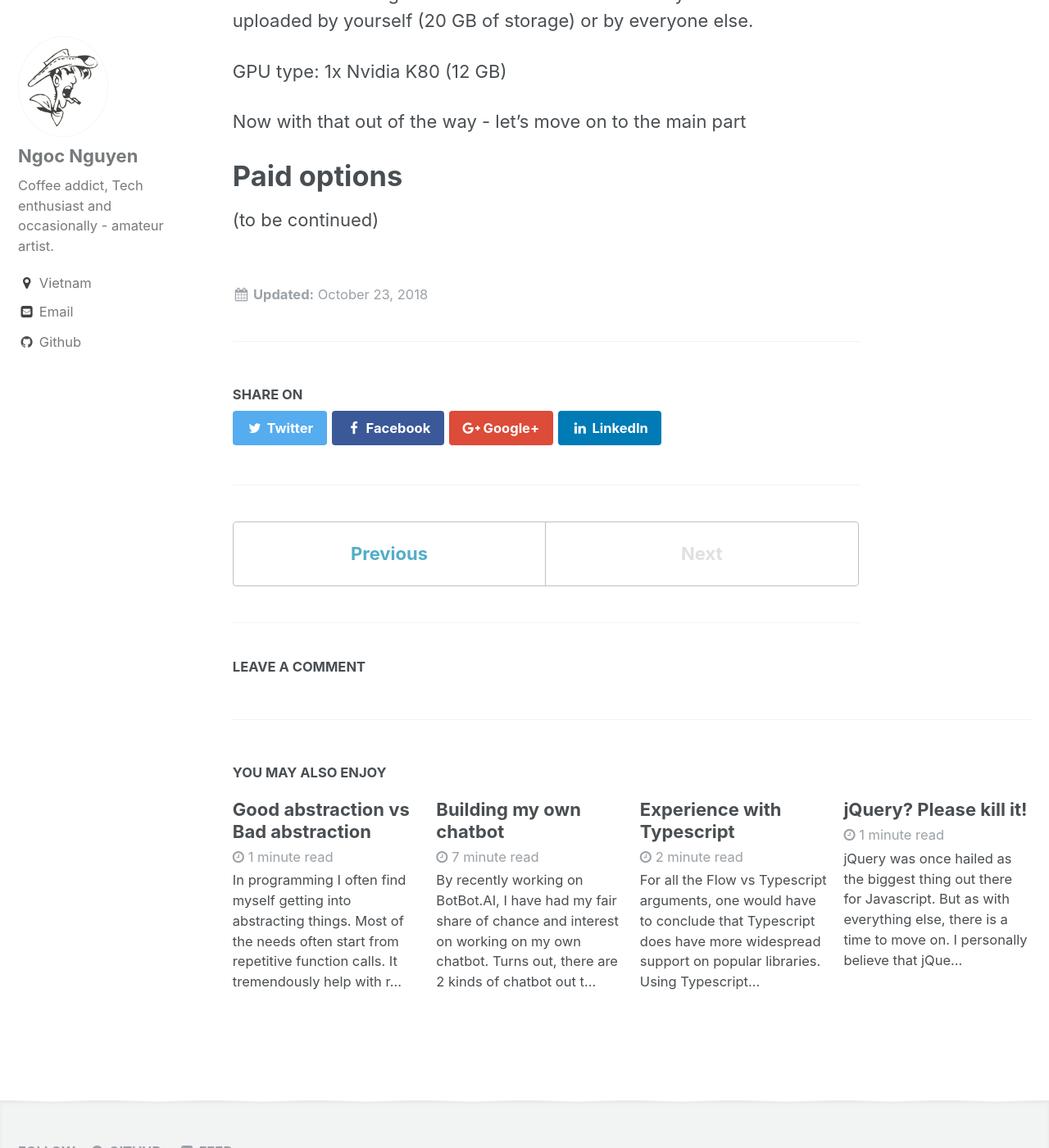
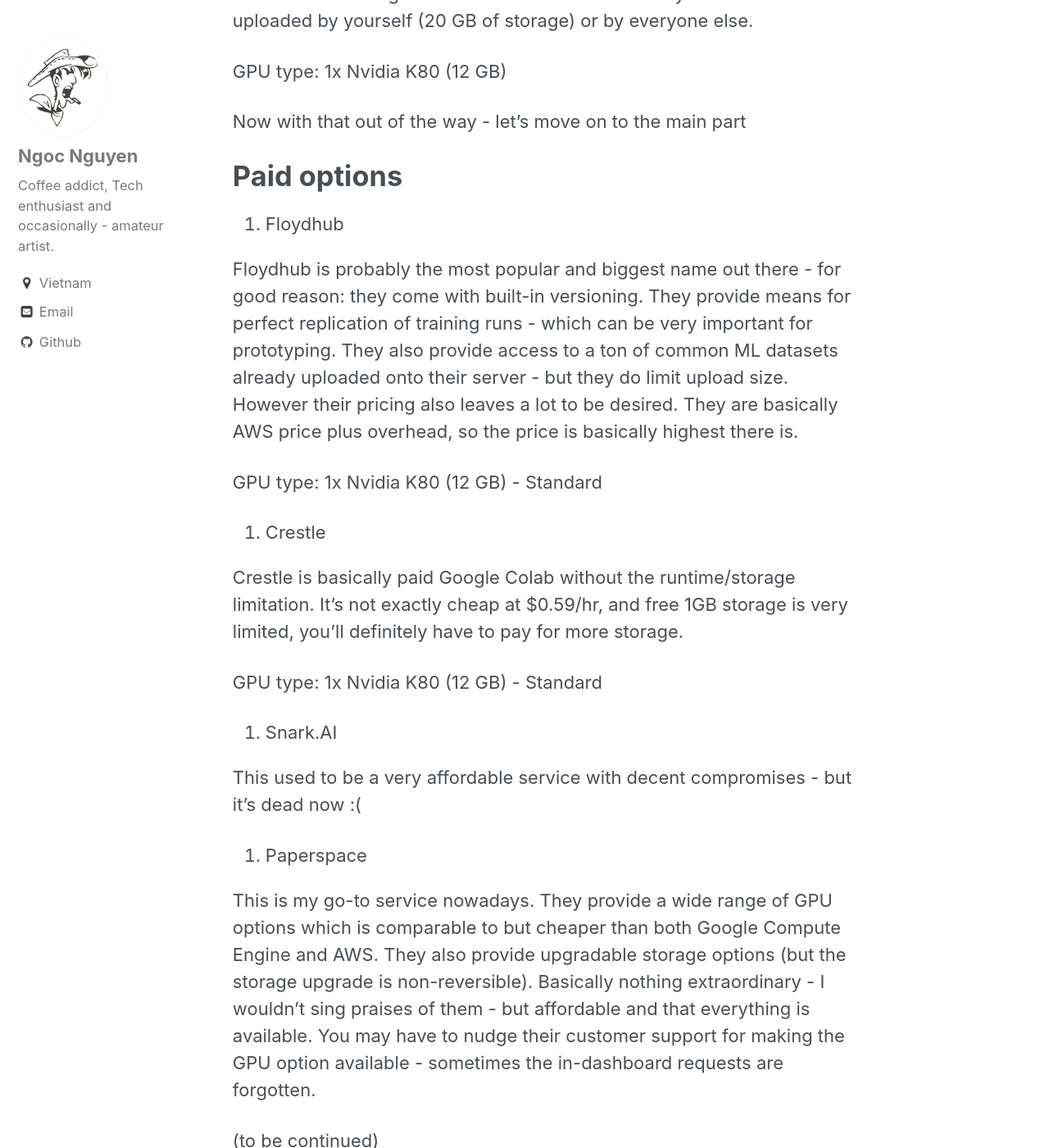
Before and after one commit to luungoc2005/luungoc2005-github-io-old, a Jekyll site: the page built from _posts/2018-10-23-cloud-machine-learning-reviews.md, in a window 1280 px wide and 1400 px high, scrolled down 1460 px. Shown: the whole window at 82% size. Built offline with Jekyll 4.4.1, drawn with Linux system fonts in a browser that asks for light colours; comment, search, counter and statistics services are not loaded; some of the changed text lies outside the part shown.

Commit message:
post update

```diff
--- a/_posts/2018-10-23-cloud-machine-learning-reviews.md
+++ b/_posts/2018-10-23-cloud-machine-learning-reviews.md
@@ -14,7 +14,7 @@
 
 Given this restriction, I can immediately exclude monthly charged services. I often only use up to 2 continuous weeks/month, and the discount by scale never offsets the added cost. This means that services like [Hetzner](https://www.hetzner.com/?country=us) and [LeaderGPU](https://www.leadergpu.com/) are excluded from this review.
 
-# FREE options
+# Free options
 
 These services have special mention thanks to being completely free, even though they have servere restrictions: Google Colab and Kaggle
 
@@ -34,4 +34,24 @@
 
 # Paid options
 
+1. Floydhub
+
+Floydhub is probably the most popular and biggest name out there - for good reason: they come with built-in versioning. They provide means for perfect replication of training runs - which can be very important for prototyping. They also provide access to a ton of common ML datasets already uploaded onto their server - but they do limit upload size. However their pricing also leaves a lot to be desired. They are basically AWS price plus overhead, so the price is basically highest there is.
+
+GPU type: 1x Nvidia K80 (12 GB) - Standard
+
+2. Crestle
+
+Crestle is basically paid Google Colab without the runtime/storage limitation. It's not exactly cheap at $0.59/hr, and free 1GB storage is very limited, you'll definitely have to pay for more storage.
+
+GPU type: 1x Nvidia K80 (12 GB) - Standard
+
+3. Snark.AI
+
+This used to be a very affordable service with decent compromises - but it's dead now :(
+
+4. Paperspace
+
+This is my go-to service nowadays. They provide a wide range of GPU options which is comparable to but cheaper than both Google Compute Engine and AWS. They also provide upgradable storage options (but the storage upgrade is non-reversible). Basically nothing extraordinary - I wouldn't sing praises of them - but affordable and that everything is available. You may have to nudge their customer support for making the GPU option available - sometimes the in-dashboard requests are forgotten.
+
 (to be continued)
```
